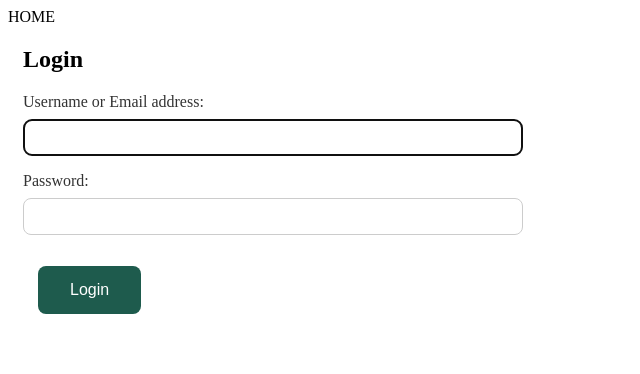
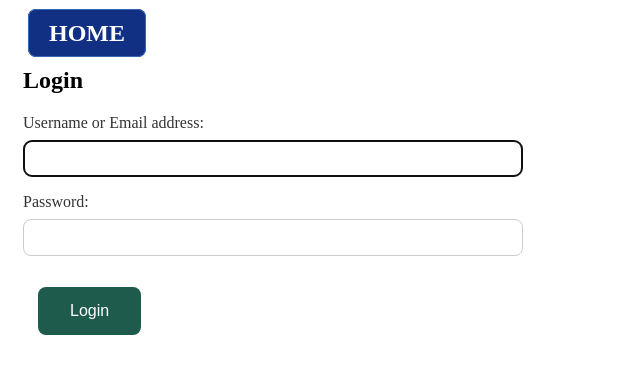
Before and after one commit to MinhHiepPHAM/backend_projects, a Django app: page /login/ in a window 1280 px wide. Shown: the top 374 px of the page, without its empty margins (0-640 px from the left). Run offline with Django 4.2, Linux system fonts and the light colour scheme.

Commit message:
update home button

```diff
--- a/myproject/templates/base.html
+++ b/myproject/templates/base.html
@@ -6,10 +6,26 @@
         <link rel="stylesheet" href="{% static 'css/authentication.css' %}">
         <link rel="stylesheet" href="{% static 'css/form.css' %}">
         <script src="https://code.jquery.com/jquery-3.6.4.min.js"></script>
+
+        <style>
+            .home-link {
+            text-decoration: none;
+            color: white;
+            font-size: 24px;
+            font-weight: bold;
+            padding: 10px 20px;
+            border: 1px solid #3567b3;
+            border-radius: 8px;
+            background-color: #112f83;
+
+        }
+        </style>
     </head>
 
     <body>
-    <div>HOME</div>
+    <div style="margin: 20px;">
+            <a href="{% url 'home' %}" class="home-link">HOME</a>
+    </div>
     {% block content %}{% endblock content %}
     </body>
 </html>
```
Also changed, not shown: myproject/db.sqlite3.
